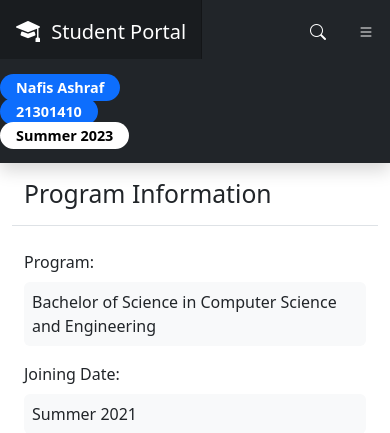
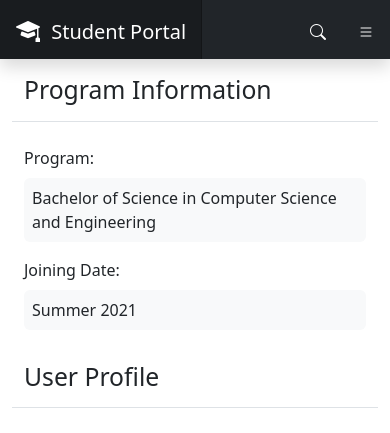
Before and after one commit to NafisAshraf/StudentManagementSystem, a Flask app: page /dashboard in a window 390 px wide. Shown: the top 433 px of the page. Run offline with Flask 3, Linux system fonts and the light colour scheme.

Commit message:
Update dashboard.html

```diff
--- a/api/templates/dashboard.html
+++ b/api/templates/dashboard.html
@@ -191,7 +191,7 @@
           </li>
         </ul>
 
-        <ul class="d-lg-flex d-sm-none justify-content-end list-unstyled mt-3 me-3">
+        <ul class="d-lg-flex d-none justify-content-end list-unstyled mt-3 me-3">
             <li class="me-2">
               <a class="user-info text-decoration-none text-white bg-primary px-3 py-1 rounded-pill" aria-current="page" href="#">Nafis Ashraf</a>
             </li>
```
